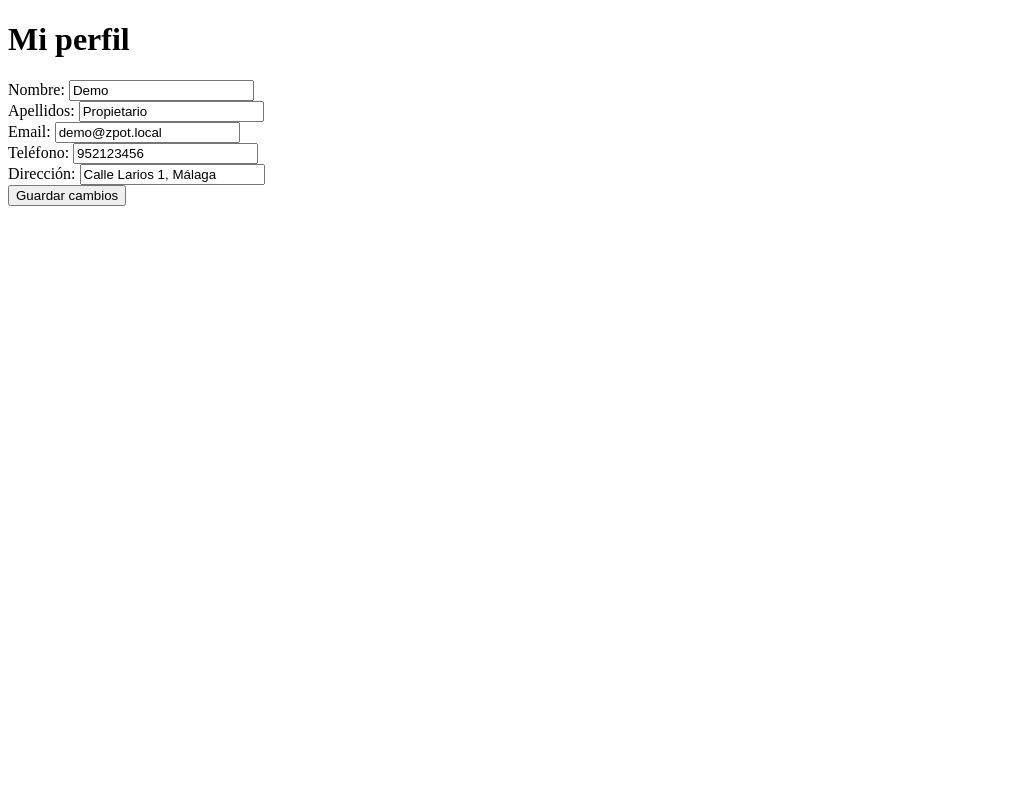
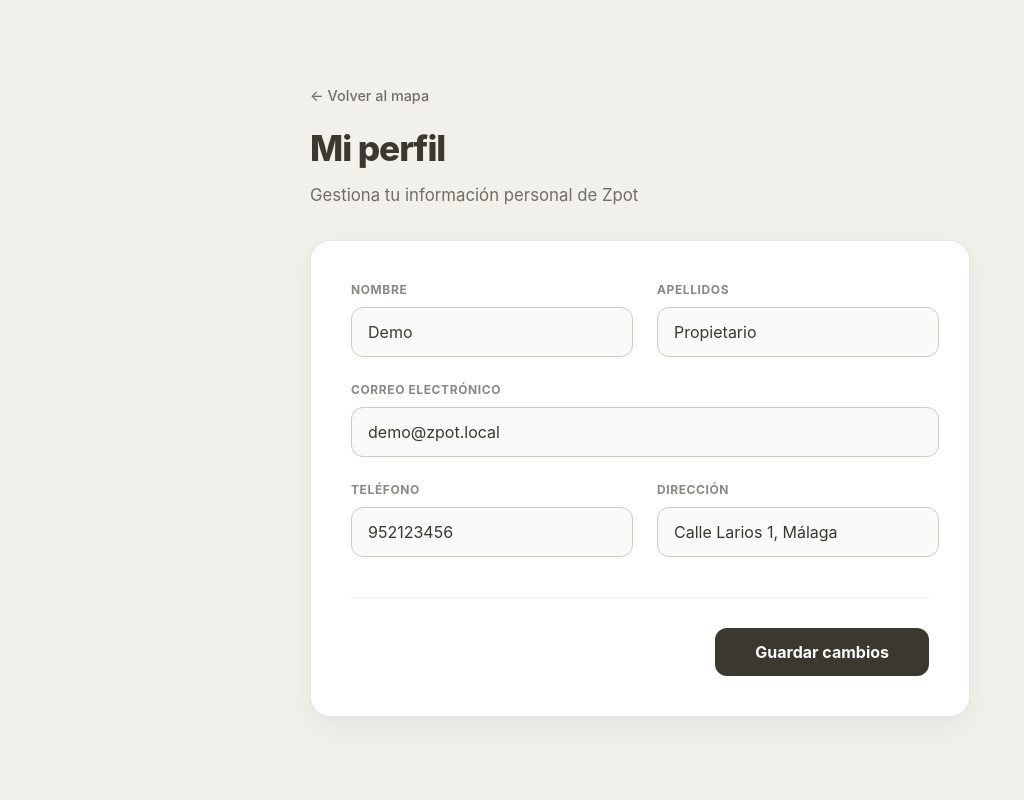
Before and after one commit to luciagl03/Grupo3, a PHP site: page /zpot/backend/mi_perfil.php in a window 1280 px wide. Shown: the whole page, without its empty margins (0-1024 px from the left). Run offline with PHP 8.4, Linux system fonts and the light colour scheme; a user stored in the database is signed in; data comes from the database, SQL or seed files in the repository; data that the repository does not hold is empty.

Commit message:
Estilos añadidos

```diff
--- a/backend/app.css
+++ b/backend/app.css
@@ -1,15 +1,22 @@
 :root {
+
+    --brand-yellow: #f4dd49;
+    --brand-dark: #3a382f;
+    --brand-grey: #cfccc4;
+    --brand-bg: #f1f0ea;
+
     --bg: #ffffff;
-    --text: #111111;
+    --text: var(--brand-dark);
     --text-muted: #666666;
-    --border: #e5e5e5;
-    --accent: #c9a227;
-    --accent-hover: #b8921f;
-    --accent-focus: rgba(201, 162, 39, 0.25);
-    --radius: 8px;
-    --navbar-h: 56px;
-    --shadow: 0 1px 3px rgba(0,0,0,0.08);
-    --phone-max: 430px;
+    --border: var(--brand-grey);
+    --accent: var(--brand-yellow);
+    --accent-focus: rgba(244, 221, 73, 0.3);
+
+
+    --radius: 12px;
+    --navbar-h: 80px;
+    --shadow: 0 2px 10px rgba(0,0,0,0.05);
+
     --safe-top: env(safe-area-inset-top, 0);
     --safe-bottom: env(safe-area-inset-bottom, 0);
     --safe-left: env(safe-area-inset-left, 0);
@@ -25,10 +32,9 @@ html {
 }
 
 body {
-    margin: 0 auto;
+    margin: 0;
+    padding: 0;
     min-height: 100vh;
-    min-height: 100dvh;
-    max-width: var(--phone-max);
     font-family: 'DM Sans', -apple-system, BlinkMacSystemFont, sans-serif;
     font-size: 16px;
     line-height: 1.5;
@@ -41,18 +47,19 @@ body {
 
 @media (min-width: 431px) {
     body {
-        background: #e8e8e8;
-        box-shadow: 0 0 0 1px var(--border);
+        background: var(--brand-bg);
+        box-shadow: none;
+    }
+    .navbar, .map-container {
+        max-width: none;
     }
 }
 
 .navbar {
     position: fixed;
     top: 0;
-    left: 50%;
-    transform: translateX(-50%);
+    left: 0;
     width: 100%;
-    max-width: var(--phone-max);
     height: calc(var(--navbar-h) + var(--safe-top));
     padding-top: var(--safe-top);
     background: var(--bg);
--- a/backend/app.html
+++ b/backend/app.html
@@ -16,7 +16,7 @@
 <body>
     <header class="navbar">
         <div class="navbar-inner">
-            <a href="index.php" class="logo">Zpot</a>
+            <a href="index.php" class="logo"><img src="../frontend/assets/images/Icono.png" alt="Zpot"></a>
             <div class="search-wrap">
                 <div class="search-bar" role="search">
                     <span class="search-icon" aria-hidden="true">⌕</span>
--- a/backend/mi_perfil.php
+++ b/backend/mi_perfil.php
@@ -19,29 +19,56 @@ $user = $result->fetch_assoc();
 <head>
     <meta charset="UTF-8">
     <title>Mi perfil</title>
+    <link rel="stylesheet" href="app.css">
+    <link rel="stylesheet" href="../frontend/miperfil.css">
 </head>
-<body>
+<body class="profile-page">
 
-<h1>Mi perfil</h1>
+    <div class="layout-container">
+        <header class="profile-header">
+            <a href="index.php" class="back-link">← Volver al mapa</a>
+            <h1>Mi perfil</h1>
+            <p>Gestiona tu información personal de Zpot</p>
+        </header>
 
-<form action="actualizar_perfil.php" method="POST">
-    <label>Nombre:</label>
-    <input type="text" name="nombre" value="<?= $user['Nombre'] ?>"><br>
+        <div class="profile-layout">
+            <main class="profile-card">
+                <form action="actualizar_perfil.php" method="POST" class="profile-form">
 
-    <label>Apellidos:</label>
-    <input type="text" name="apellidos" value="<?= $user['Apellidos'] ?>"><br>
+                    <div class="form-grid">
+                        <div class="form-group">
+                            <label>Nombre</label>
+                            <input type="text" name="nombre" value="<?= htmlspecialchars($user['Nombre'] ?? '') ?>">
+                        </div>
 
-    <label>Email:</label>
-    <input type="email" name="email" value="<?= $user['Email'] ?>"><br>
+                        <div class="form-group">
+                            <label>Apellidos</label>
+                            <input type="text" name="apellidos" value="<?= htmlspecialchars($user['Apellidos'] ?? '') ?>">
+                        </div>
 
-    <label>Teléfono:</label>
-    <input type="text" name="telefono" value="<?= $user['Telefono'] ?>"><br>
+                        <div class="form-group full-width">
+                            <label>Correo electrónico</label>
+                            <input type="email" name="email" value="<?= htmlspecialchars($user['Email'] ?? '') ?>">
+                        </div>
 
-    <label>Dirección:</label>
-    <input type="text" name="direccion" value="<?= $user['Direccion'] ?>"><br>
+                        <div class="form-group">
+                            <label>Teléfono</label>
+                            <input type="text" name="telefono" value="<?= htmlspecialchars($user['Telefono'] ?? '') ?>">
+                        </div>
 
-    <button type="submit">Guardar cambios</button>
-</form>
+                        <div class="form-group">
+                            <label>Dirección</label>
+                            <input type="text" name="direccion" value="<?= htmlspecialchars($user['Direccion'] ?? '') ?>">
+                        </div>
+                    </div>
+
+                    <div class="form-actions">
+                        <button type="submit" class="btn-save">Guardar cambios</button>
+                    </div>
+                </form>
+            </main>
+        </div>
+    </div>
 
 </body>
 </html>
--- a/backend/reserva.php
+++ b/backend/reserva.php
@@ -11,6 +11,8 @@ if (!isset($_SESSION['usuario'])) {
 }
 $id_plaza = isset($_GET['id_plaza']) ? (int) $_GET['id_plaza'] : 0;
 ?>
+
+
 <!DOCTYPE html>
 <html lang="es">
 <head>
--- a/backend/sesion/login.php
+++ b/backend/sesion/login.php
@@ -61,7 +61,7 @@ if ($_SERVER["REQUEST_METHOD"] === "POST") {
 <body class="auth-page">
     <div class="layout">
         <main class="card">
-            <div class="logo"><a href="../index.php">Zpot</a></div>
+            <div class="logo"><a href="../index.php"><img src="../../frontend/assets/images/logo.png" alt="Zpot"></a></div>
             <h1 class="headline">Iniciar sesión</h1>
             <p class="support">Entra en tu cuenta para reservar o publicar plazas.</p>
 
--- a/backend/sesion/signup.html
+++ b/backend/sesion/signup.html
@@ -13,7 +13,7 @@
 <body class="auth-page">
     <div class="layout">
         <main class="card">
-            <div class="logo"><a href="../index.php">Zpot</a></div>
+            <div class="logo"><a href="../index.php"><img src="../../frontend/assets/images/logo.png" alt="Zpot"></a></div>
             <h1 class="headline">Crear cuenta</h1>
             <p class="support">Reserva o comparte plazas de aparcamiento y garajes.</p>
 
--- /dev/null
+++ b/frontend/miperfil.css
@@ -0,0 +1,177 @@
+
+:root {
+    --brand-yellow: #f4dd49;
+    --brand-dark: #3a382f;
+    --brand-grey: #cfccc4;
+    --brand-bg: #f1f0ea;
+    --system-fonts: -apple-system, BlinkMacSystemFont, "Segoe UI", Roboto, Helvetica, Arial, sans-serif;
+}
+
+
+body.profile-page {
+    margin: 0 !important;
+    padding: 0 !important;
+    max-width: none !important;
+    width: 100% !important;
+    min-height: 100vh;
+    font-family: var(--system-fonts);
+    background-color: var(--brand-bg) !important;
+    display: flex;
+    justify-content: center;
+    align-items: center;
+}
+
+
+.layout-container {
+    width: 100%;
+    max-width: 700px;
+    padding: 40px 20px;
+}
+
+
+.profile-header {
+    margin-bottom: 2rem;
+    text-align: left;
+}
+
+.back-link {
+    display: inline-block;
+    color: #706e66;
+    text-decoration: none;
+    font-size: 0.9rem;
+    font-weight: 500;
+    margin-bottom: 1rem;
+    transition: color 0.2s;
+}
+
+.back-link:hover {
+    color: var(--brand-dark);
+}
+
+.profile-header h1 {
+    font-size: 2.2rem;
+    font-weight: 800;
+    margin: 0;
+    letter-spacing: -0.03em;
+    color: var(--brand-dark);
+}
+
+.profile-header p {
+    color: #706e66;
+    margin: 8px 0 0 0;
+    font-size: 1.05rem;
+}
+
+.profile-card {
+    background: #ffffff;
+    border-radius: 20px;
+    padding: 40px;
+    box-shadow: 0 10px 30px rgba(58, 56, 47, 0.06);
+    border: 1px solid rgba(207, 204, 196, 0.5);
+}
+
+
+.form-grid {
+    display: grid;
+    grid-template-columns: 1fr 1fr;
+    gap: 24px;
+}
+
+
+.full-width {
+    grid-column: span 2;
+}
+
+.form-group {
+    display: flex;
+    flex-direction: column;
+}
+
+.form-group label {
+    font-size: 0.75rem;
+    font-weight: 700;
+    text-transform: uppercase;
+    color: #8a8880;
+    margin-bottom: 8px;
+    letter-spacing: 0.05em;
+}
+
+.form-group input {
+    padding: 14px 16px;
+    font-family: var(--system-fonts);
+    font-size: 1rem;
+    border: 1.5px solid var(--brand-grey);
+    border-radius: 12px;
+    background-color: #fafaf9;
+    color: var(--brand-dark);
+    transition: all 0.2s cubic-bezier(0.4, 0, 0.2, 1);
+}
+
+.form-group input:focus {
+    outline: none;
+    border-color: var(--brand-dark);
+    background-color: #ffffff;
+    box-shadow: 0 0 0 4px rgba(244, 221, 73, 0.3);
+}
+
+.form-actions {
+    margin-top: 40px;
+    padding-top: 30px;
+    border-top: 1px solid #f1f0ea;
+    display: flex;
+    justify-content: flex-end;
+}
+
+.btn-save {
+    background-color: var(--brand-dark);
+    color: #ffffff;
+    border: none;
+    padding: 14px 40px;
+    font-family: var(--system-fonts);
+    font-size: 1rem;
+    font-weight: 700;
+    border-radius: 12px;
+    cursor: pointer;
+    transition: all 0.2s;
+}
+
+.btn-save:hover {
+    background-color: #000000;
+    transform: translateY(-1px);
+    box-shadow: 0 4px 12px rgba(0, 0, 0, 0.15);
+}
+
+.btn-save:active {
+    transform: translateY(0);
+}
+
+/* Móvil */
+@media (max-width: 600px) {
+    .layout-container {
+        padding: 20px 0;
+    }
+
+    .profile-card {
+        border-radius: 0;
+        border: none;
+        padding: 30px 20px;
+        box-shadow: none;
+    }
+
+    .form-grid {
+        grid-template-columns: 1fr;
+    }
+
+    .full-width {
+        grid-column: span 1;
+    }
+
+    .profile-header {
+        padding: 0 20px;
+    }
+
+    body.profile-page {
+        align-items: flex-start;
+        background-color: #fff !important;
+    }
+}
```
Also changed, not shown: other parts of backend/app.css (+78 -33 lines), backend/sesion/conexion.php (+4 -4 lines), backend/sesion/signup.css (+141 -156 lines), frontend/assets/images/Icono.png (added), frontend/assets/images/logo.png (added).
